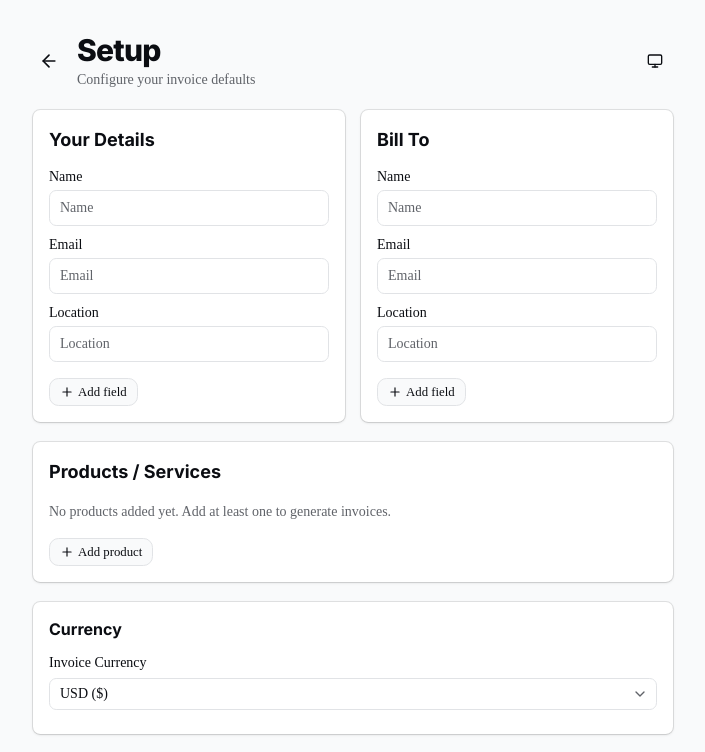
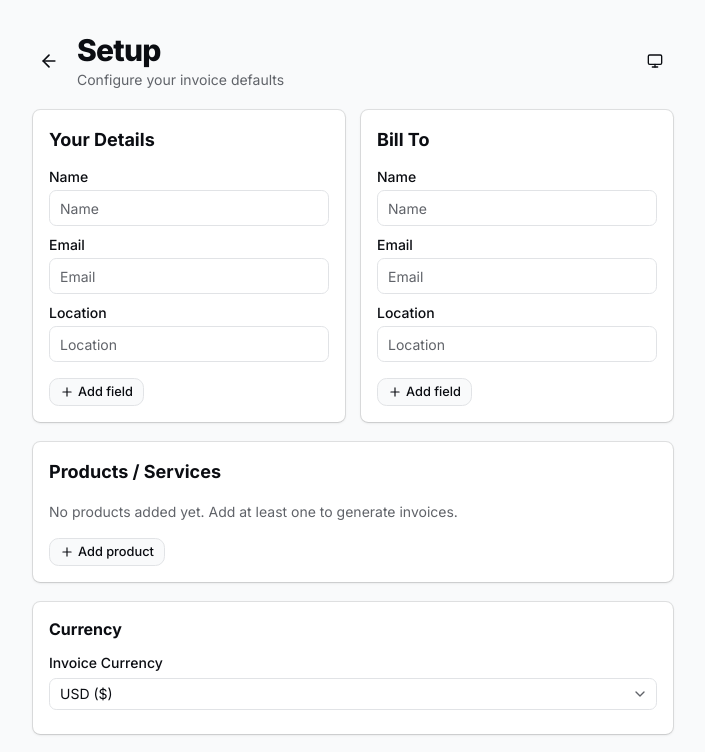
Before and after one commit to vaibd/auto-invoicer, a Next.js app: page /setup in a window 1280 px wide. Shown: the top 752 px of the page, without its empty margins (287-992 px from the left). Built offline with nearby package versions, Linux system fonts and the light colour scheme.

Commit message:
style: refine layout component by removing redundant font classes for cleaner HTML structure

```diff
--- a/src/app/layout.tsx
+++ b/src/app/layout.tsx
@@ -38,9 +38,9 @@ export default function RootLayout({
   children: React.ReactNode;
 }>) {
   return (
-    <html lang="en" suppressHydrationWarning>
+    <html lang="en" suppressHydrationWarning className={`${inter.variable} ${jetbrainsMono.variable}`}>
       <body
-        className={`${inter.variable} ${jetbrainsMono.variable} antialiased overflow-x-hidden scroll-smooth`}
+        className="antialiased overflow-x-hidden scroll-smooth"
       >
         <ThemeProvider>
           {children}
```
